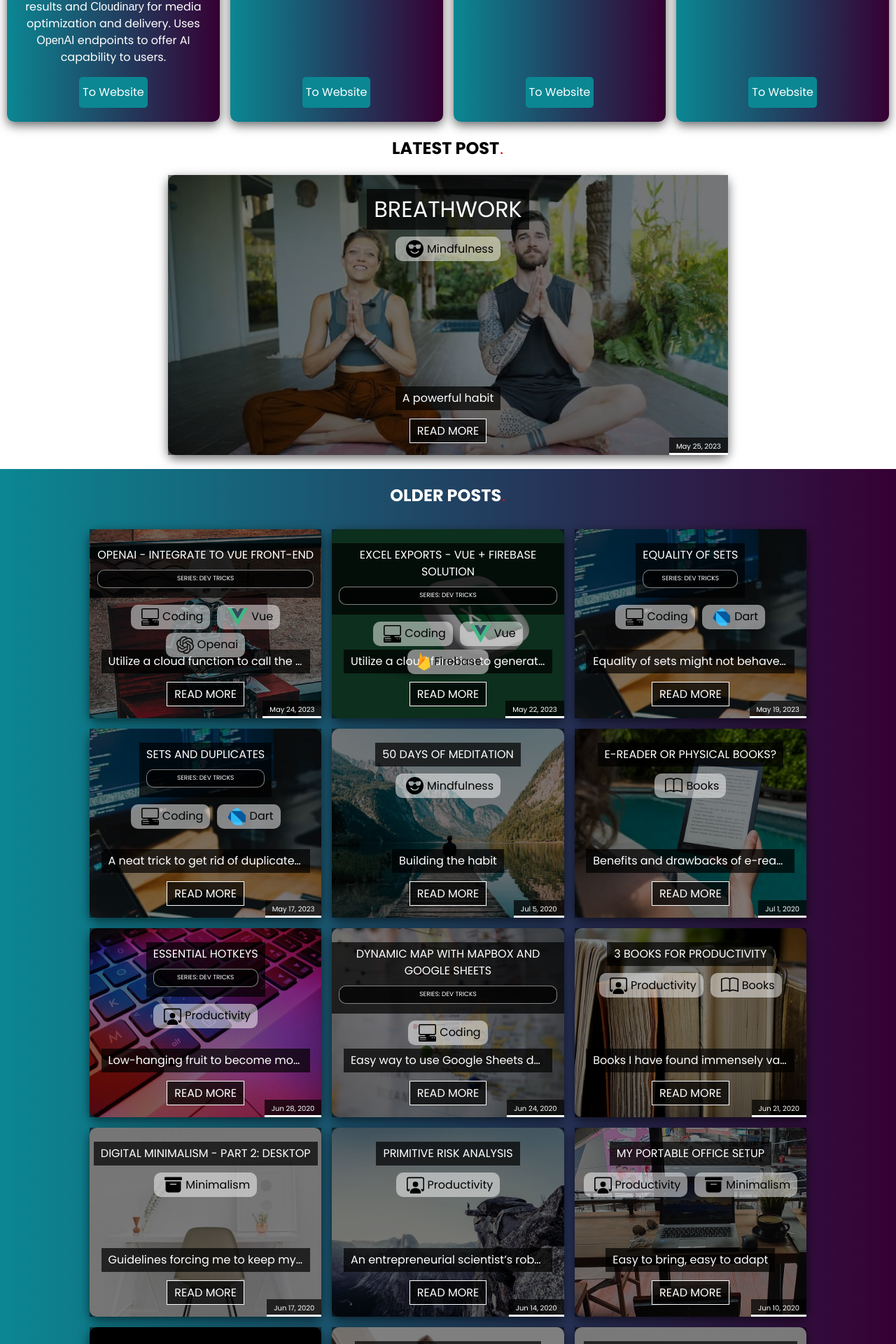
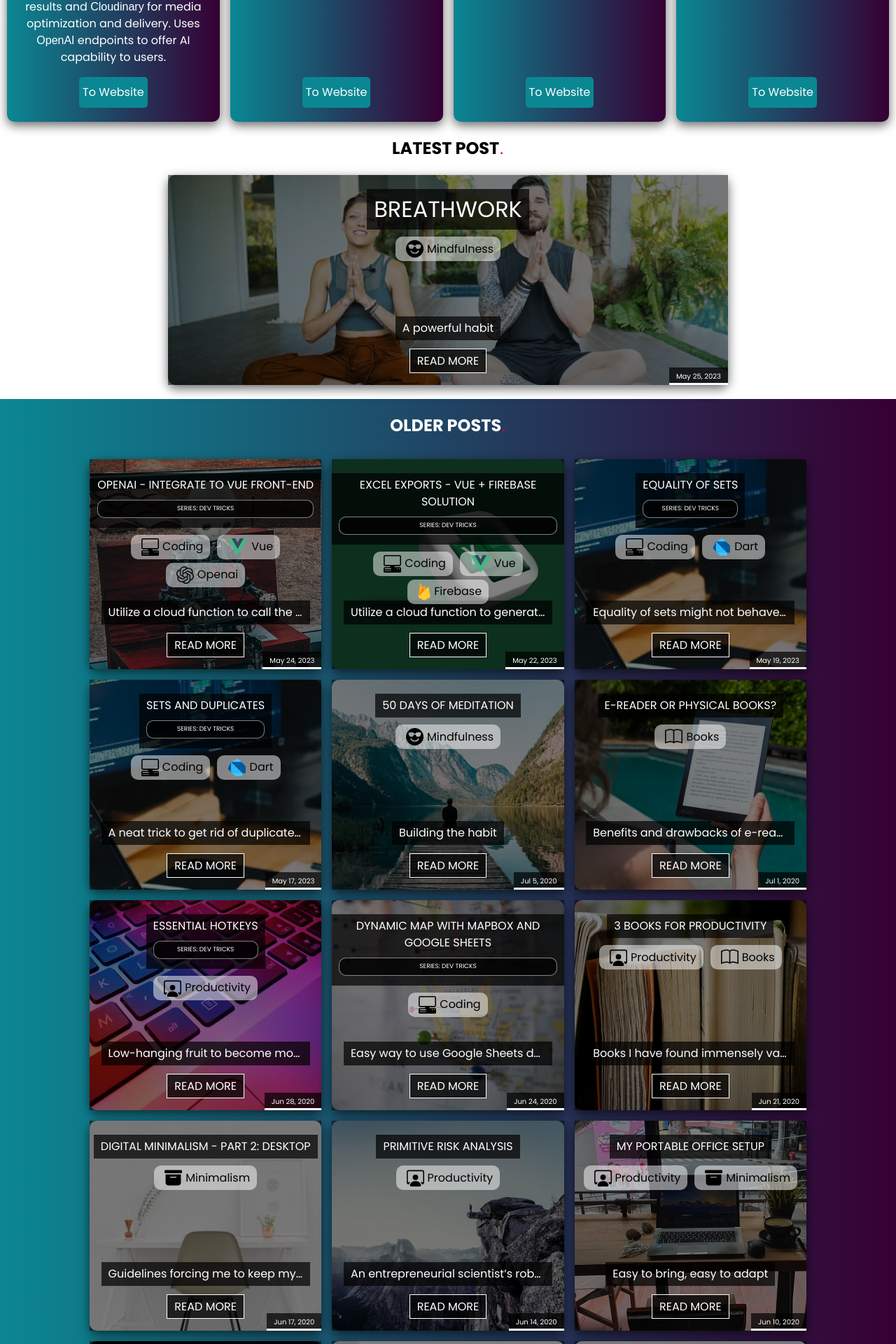
Before and after one commit to leafleaf90/VLblog, a Jekyll site: the page built from index.markdown, in a window 1280 px wide. Shown: the part 1434-3354 px from the top of the page at 70% size. Built offline with Jekyll 4.4.1, drawn with Linux system fonts in a browser that asks for light colours; some web fonts are replaced.

Commit message:
blog post height fix

```diff
--- a/assets/styles.css
+++ b/assets/styles.css
@@ -315,13 +315,13 @@ p.post-date:after {
 
 .large-blog-post {
   max-width: 800px;
-  min-height: 400px !important;
+  min-height: 400px;
   margin: 0 auto;
 }
 
 .blog-post {
   border-radius: 10px;
-  min-height: 270px;
+  min-height: 300px;
   box-shadow: 0 5px 15px 0px rgba(0, 0, 0, 0.6);
   display: flex;
   flex-direction: column;
```
